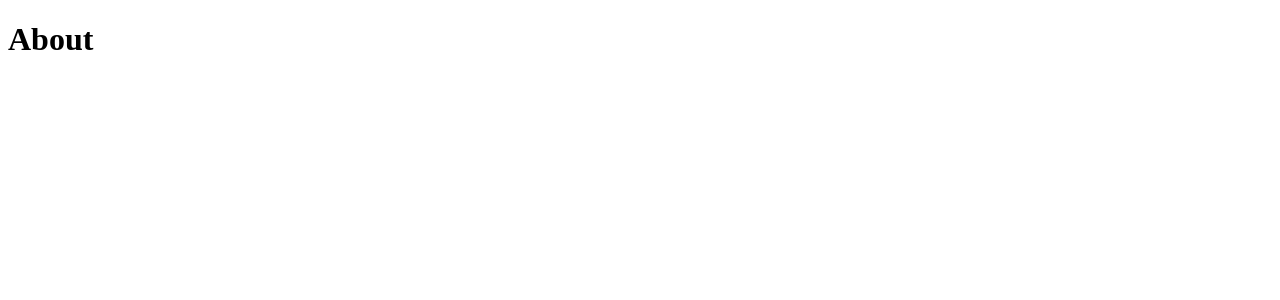
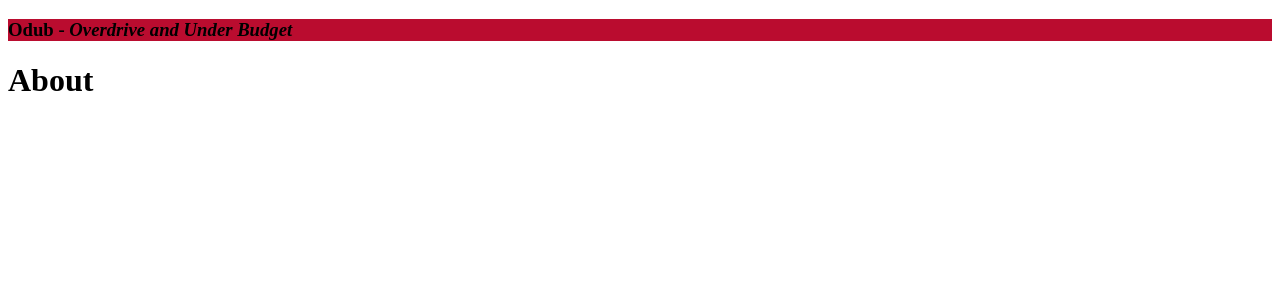
Before and after one commit to nathan-vansickle/odub-frontend, a Vue app in the folder odub-frontend/: page /about in a window 1280 px wide. Shown: the top 300 px of the page. Built offline with nearby package versions, Linux system fonts and the light colour scheme.

Commit message:
add basic header to both views

```diff
--- a/odub-frontend/src/views/AboutPage.vue
+++ b/odub-frontend/src/views/AboutPage.vue
@@ -1,3 +1,15 @@
 <template>
+    <PageHeader/>
     <h1>About</h1>
 </template>
+
+<script>
+import PageHeader from '@/components/PageHeader.vue'
+
+export default {
+    name: "AboutPage",
+    components: {
+        PageHeader
+    }
+}
+</script>
--- a/odub-frontend/src/views/HomePage.vue
+++ b/odub-frontend/src/views/HomePage.vue
@@ -1,6 +1,15 @@
 <template>
+    <PageHeader/>
     <h1>Home</h1>
 </template>
 
 <script>
+import PageHeader from '@/components/PageHeader.vue'
+
+export default {
+    name: "HomePage",
+    components: {
+        PageHeader
+    }
+}
 </script>
```
